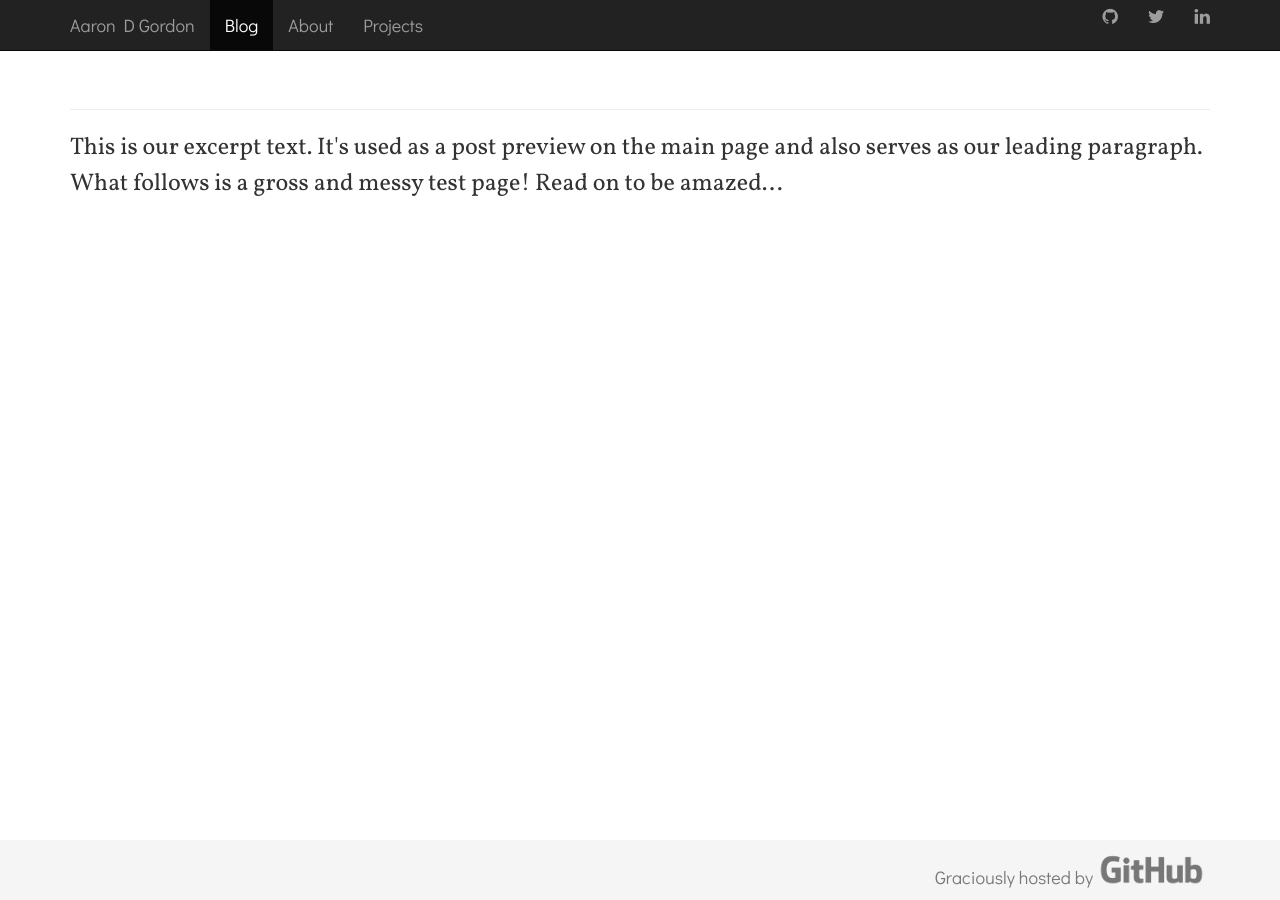
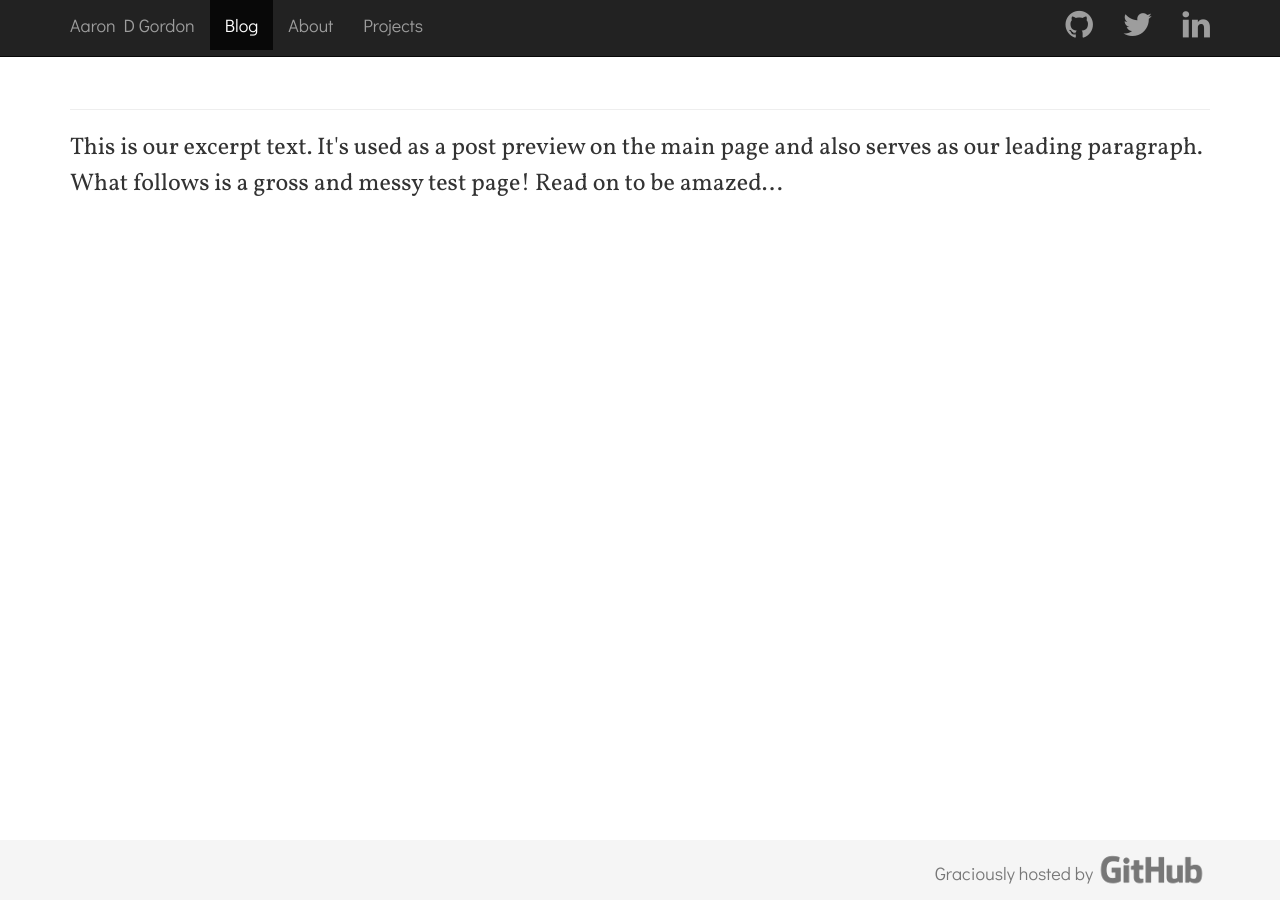
Before and after one commit to aarondgordon/aarondgordon.github.io, a Jekyll site: the page built from index.html, in a window 1280 px wide. Built offline with Jekyll 4.4.1, drawn with Linux system fonts in a browser that asks for light colours; nearby versions of some CDN libraries.

Commit message:
Update default-layout.css

```diff
--- a/assets/css/default-layout.css
+++ b/assets/css/default-layout.css
@@ -20,9 +20,12 @@ body {
   font-family: 'Didact Gothic', 'Helvetica', sans-serif;
 }
 
-.navbar-nav.social > li > a {
-  padding-top: 6px;
-  padding-bottom: 0px;
+.social .fa {
+    font-size: 32px;
+}
+
+.social a {
+  padding-top: 9px !important;
 }
 
 .h1, .h2, .h3, .h4, .h5, .h6, h1, h2, h3, h4, h5, h6 {
@@ -39,13 +42,13 @@ body {
   line-height: 48px;
 }
 
-p {
-  margin-bottom: 27px;
-}
-
 .lead {
   font-size: 24px;
   line-height: 36px;
+}
+
+p {
+  margin-bottom: 27px;
 }
 
 .mjx-chtml {
@@ -68,7 +71,7 @@ p {
 
 .github-logo span {
   position: relative;
-  top: 24px;
+  top: 20px;
 }
 
 .github-logo img {
```
